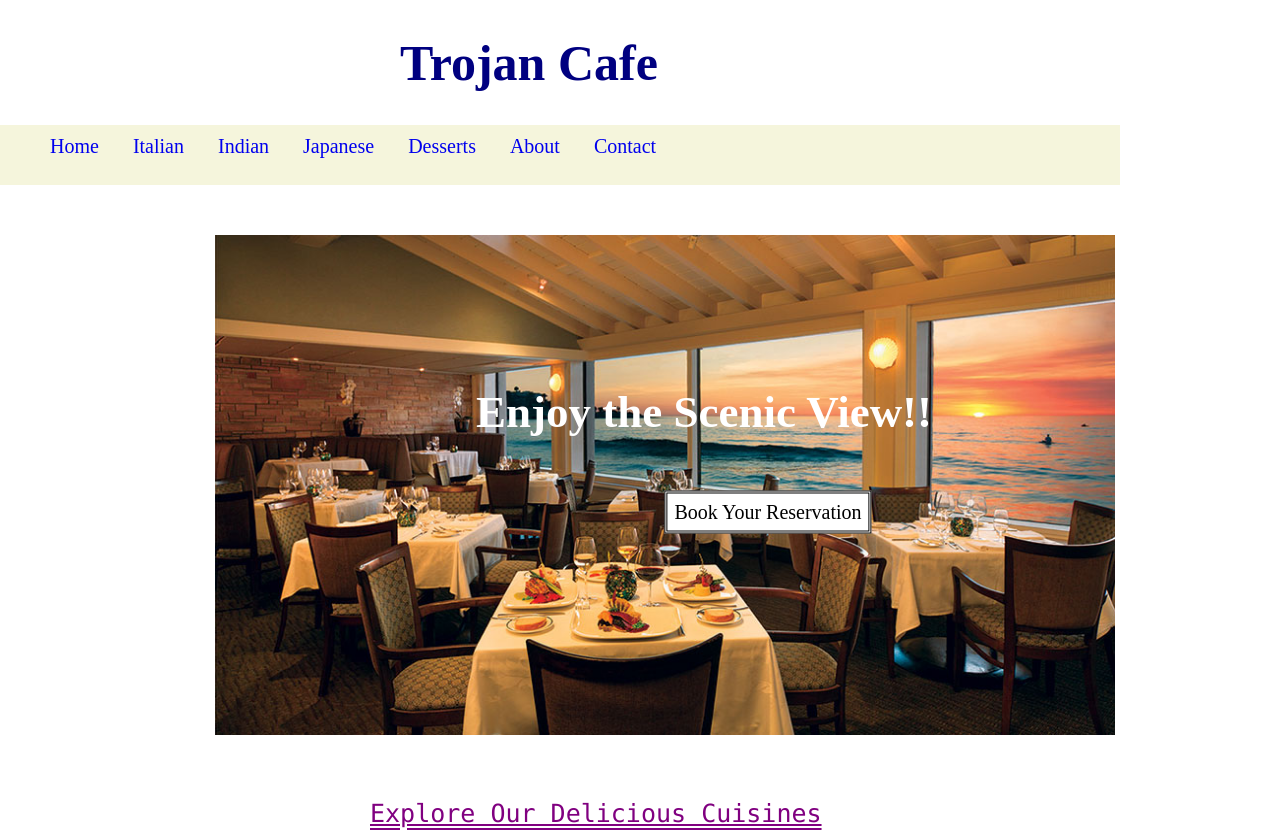
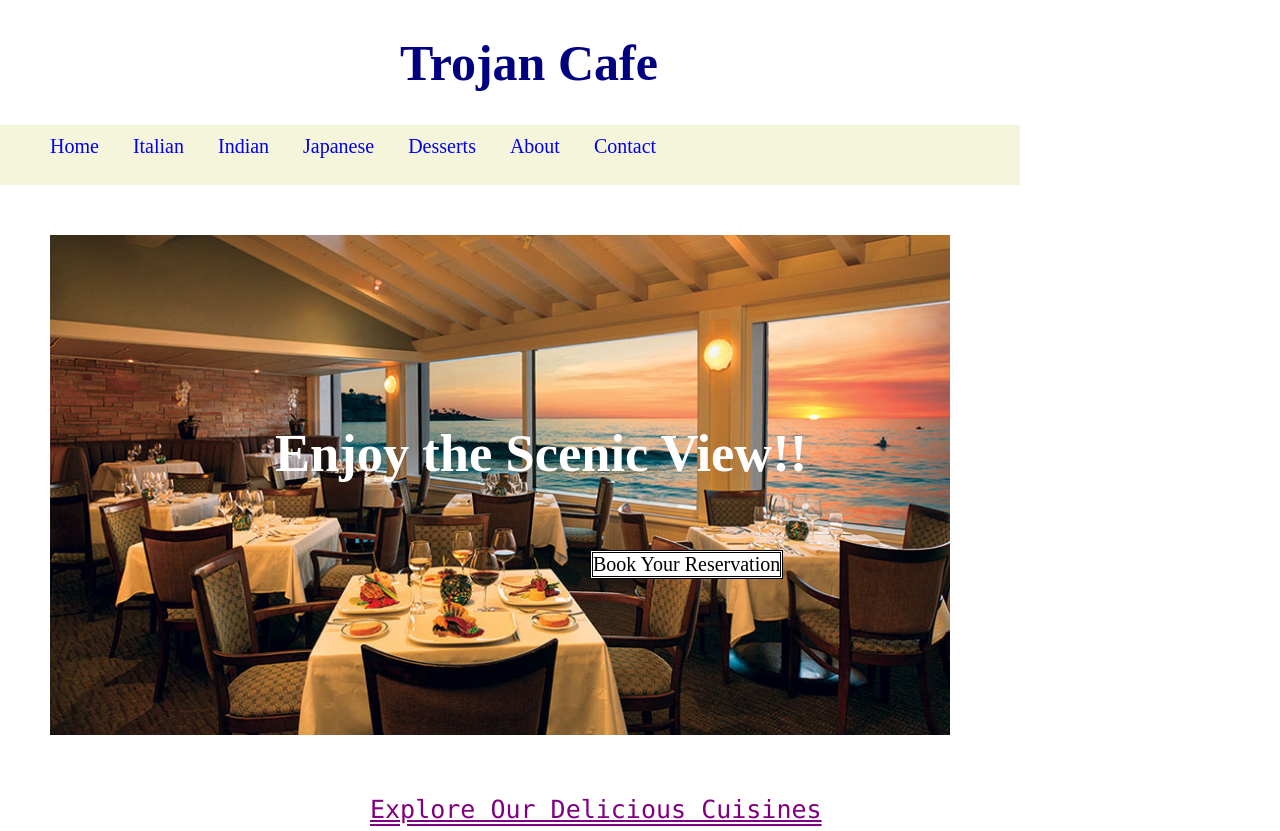
Before and after one commit to wenhaogeUSC/wenhaogeUSC.github.io, a plain HTML site: page HW3_YQOHjF/HW3_home.html in a window 1280 px wide. Shown: the top 831 px of the page. Drawn offline with Linux system fonts and the light colour scheme.

Commit message:
first finish

```diff
--- a/HW3_YQOHjF/HW3_css.css
+++ b/HW3_YQOHjF/HW3_css.css
@@ -16,10 +16,9 @@ body {
     padding-top: 10px;
     padding-left: 20px;
     margin-right: 0px;
-    width: 1100px;
+    width: 1000px;
 }
 .nav_bar a {
-
     font-size: 20px;
     font-weight: 400px;
 	margin-left: 10px;
@@ -29,29 +28,31 @@ body {
 
 /*restaurant_view*/
 
-.restaurant_img {
-    margin-top: 50px;
-    margin-left: 50px;
-    text-align: center;
-}
-
 .restaurant_view {
     margin-top: 50px;
     position: relative;
-    text-align: center;
+    background-image: url("https://wenhaogeusc.github.io/HW3_YQOHjF/Restaurant.jpeg");
+    height: 500px;
+    width: 900px;
+    background-attachment: fixed;
+    background-position: absolute;
+    background-repeat: no-repeat;
+    background-size: cover;
+    margin-left: 50px;
+    margin-right: 50px;
 }
 
 
 .Restaurant_word{
     text-decoration: none;
     color: white;
-    font-size: 30px;
+    font-size: 35px;
     font-weight: 400px;
     position: absolute;
     text-align: center;
-    top: 35%;
-    left: 55%;
-    transform: translate(-50%, -50%);
+
+    margin-top: 16%;
+    margin-left: 25%;
 }
 .Restaurant_button a {
     color: black;
@@ -60,11 +61,8 @@ body {
     text-decoration: none;
     font-size: 20px;
     position: absolute;
-
-    top: 55%;
-    left: 60%;
-    transform: translate(-50%, -50%);
-    padding: 7px;
+    margin-top: 35%;
+    margin-left: 60%;
 }
 
 /*main introduction*/
@@ -72,6 +70,7 @@ body {
 .introduction {
     margin-top: 60px;
     margin-left: 70px;
+
 }
 
 .introduction h {
@@ -92,7 +91,7 @@ introduction {
 }
 
 h3 {
-    color: darkblue;
+    color: steelblue;
 }
 
 
@@ -161,6 +160,7 @@ h3 {
 /*desserts*/
 #desserts {
     float: left;
+    padding-bottom: 50px;
 }
 #desserts_img img {
     border: 10px #abe3ed solid;
--- a/HW3_YQOHjF/HW3_home.html
+++ b/HW3_YQOHjF/HW3_home.html
@@ -32,7 +32,6 @@
 
             <div class="restaurant_view">
                 <div class="restaurant_img">
-                    <img src="https://wenhaogeusc.github.io/HW3_YQOHjF/Restaurant.jpeg" width="900" height="500">
                 </div>
                 <div class="Restaurant_word">
                     <h2>Enjoy the Scenic View!!</h2>
```
